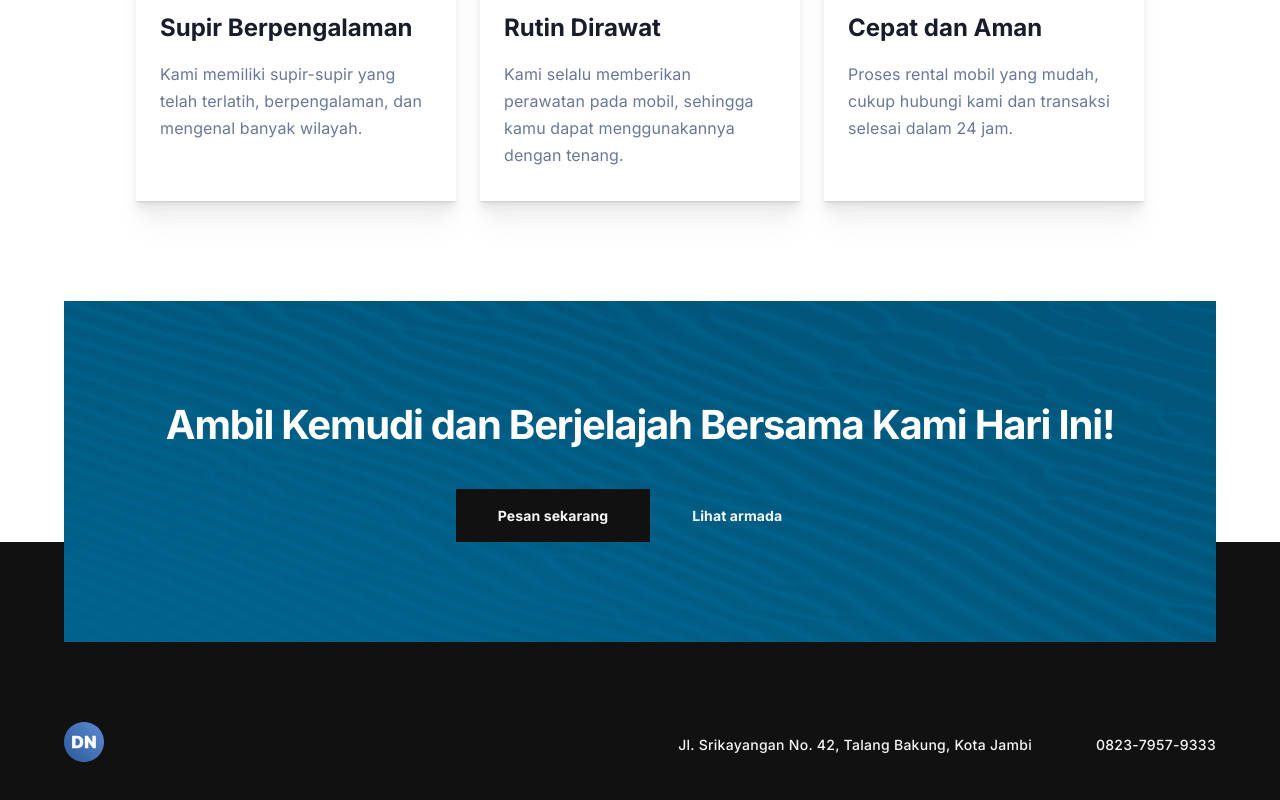
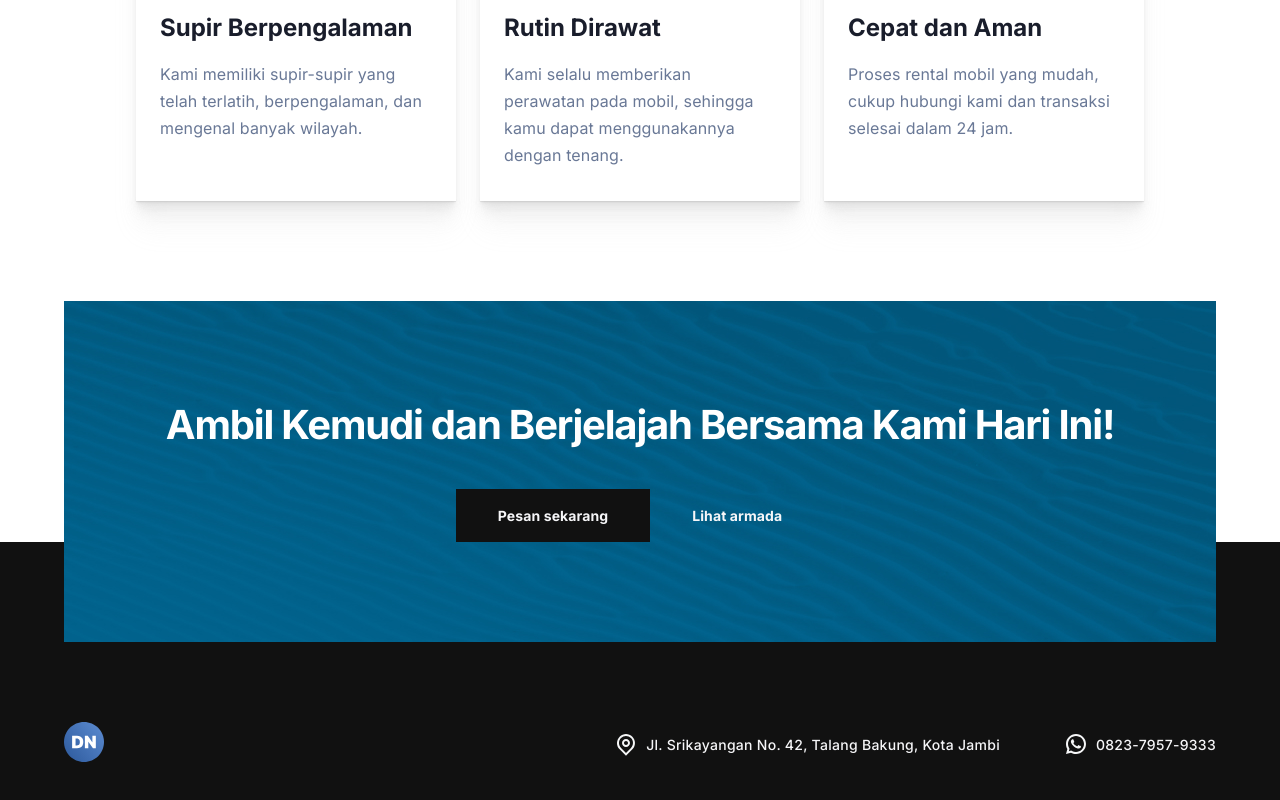
Before and after one commit to ilhamriz/doni-rental, a Next.js app: page / in a window 1280 px wide. Shown: the part 2143-2943 px from the top of the page. Built offline with nearby package versions, Linux system fonts and the light colour scheme.

Commit message:
fix footer

```diff
--- a/src/Layout/Layout.jsx
+++ b/src/Layout/Layout.jsx
@@ -32,13 +32,35 @@ const Layout = ({ children, home }) => {
 
       <footer>
         <Container maxWidth="lg">
-          <Box className={css.footer_container}>
+          <Box className={css.footer_inner}>
             <Box>
-              <Image src="/images/Logo.svg" width={40} height={40} alt="Logo" />
+              <Image
+                className={css.footer_logo}
+                src="/images/Logo.svg"
+                width={40}
+                height={40}
+                alt="Logo"
+              />
             </Box>
-            <Box className={css.footer_content}>
-              <Box>Jl. Srikayangan No. 42, Talang Bakung, Kota Jambi</Box>
-              <Box>0823-7957-9333</Box>
+            <Box className={css.footer_container}>
+              <Box className={css.footer_content}>
+                <Image
+                  src={"/location.svg"}
+                  alt="Location"
+                  width={24}
+                  height={24}
+                />
+                <Box>Jl. Srikayangan No. 42, Talang Bakung, Kota Jambi</Box>
+              </Box>
+              <Box className={css.footer_content}>
+                <Image
+                  src={"/phone.svg"}
+                  alt="Location"
+                  width={24}
+                  height={24}
+                />
+                <Box>0823-7957-9333</Box>
+              </Box>
             </Box>
           </Box>
         </Container>
--- a/src/Layout/Layout.module.scss
+++ b/src/Layout/Layout.module.scss
@@ -1,18 +1,45 @@
 @import "@/styles/variables";
 
-.footer_container {
-  // padding: 180px 0 80px;
+.footer_inner {
   padding: 80px 0;
   color: $color-title-light;
   display: flex;
   justify-content: space-between;
   align-items: center;
+  gap: 40px;
+
+  @media (max-width: 500px) {
+    flex-direction: column;
+
+    .footer_logo {
+      width: 64px;
+      height: 64px;
+    }
+  }
+}
+
+.footer_container {
+  display: flex;
+  align-items: center;
+  gap: 64px;
+  font-size: $font-size-xs;
+  font-weight: 500;
+  letter-spacing: 0.02em;
+
+  @media (max-width: $dimension-tablet) {
+    flex-direction: column;
+    gap: 16px;
+    align-items: flex-end;
+  }
+  @media (max-width: 500px) {
+    flex-direction: column;
+    align-items: center;
+    text-align: center;
+  }
 }
 
 .footer_content {
   display: flex;
-  gap: 64px;
-  font-size: $font-size-xs;
-  font-weight: 500;
-  letter-spacing: 0.02em;
+  align-items: center;
+  gap: 8px;
 }
```
Also changed, not shown: public/location.svg (added), public/phone.svg (added).
